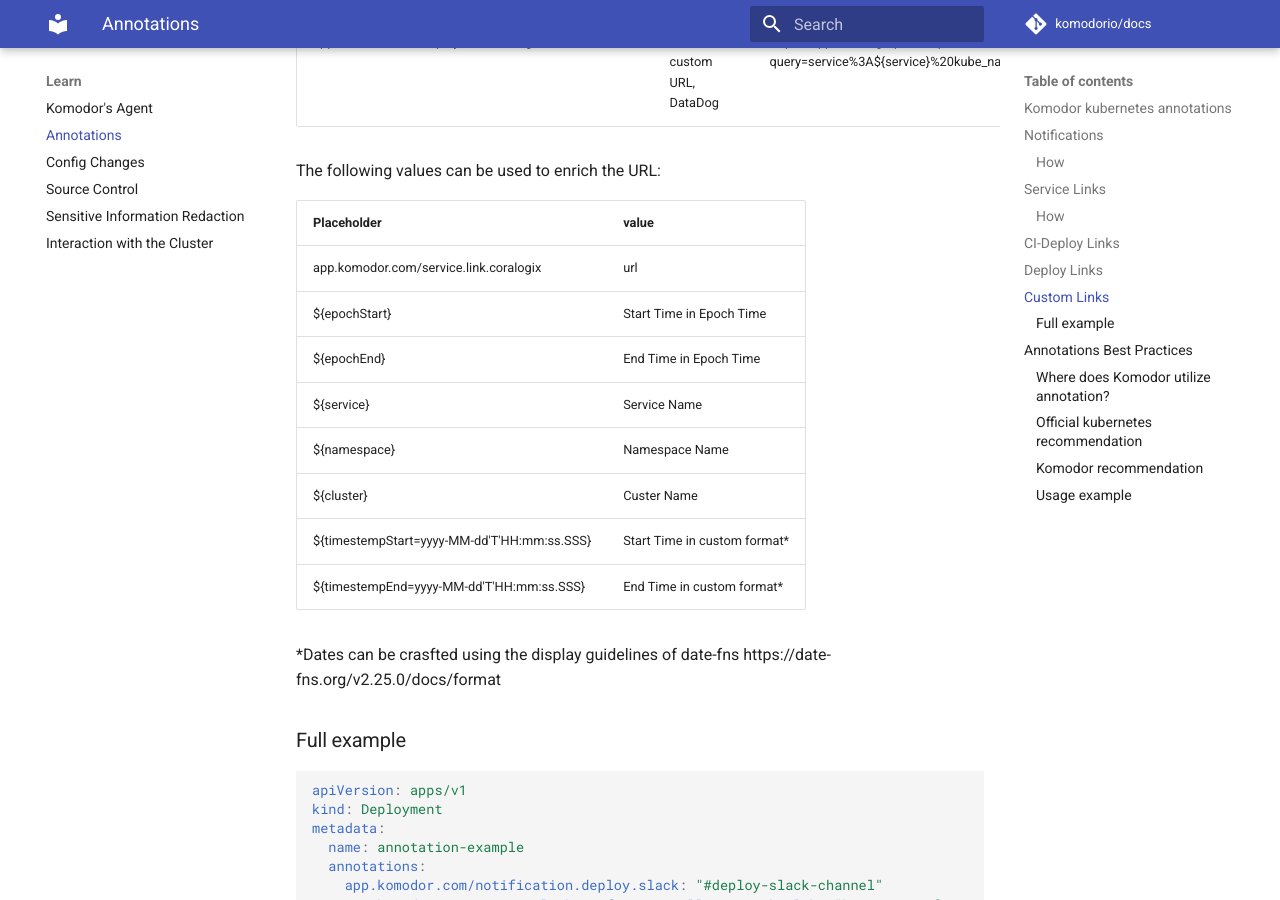
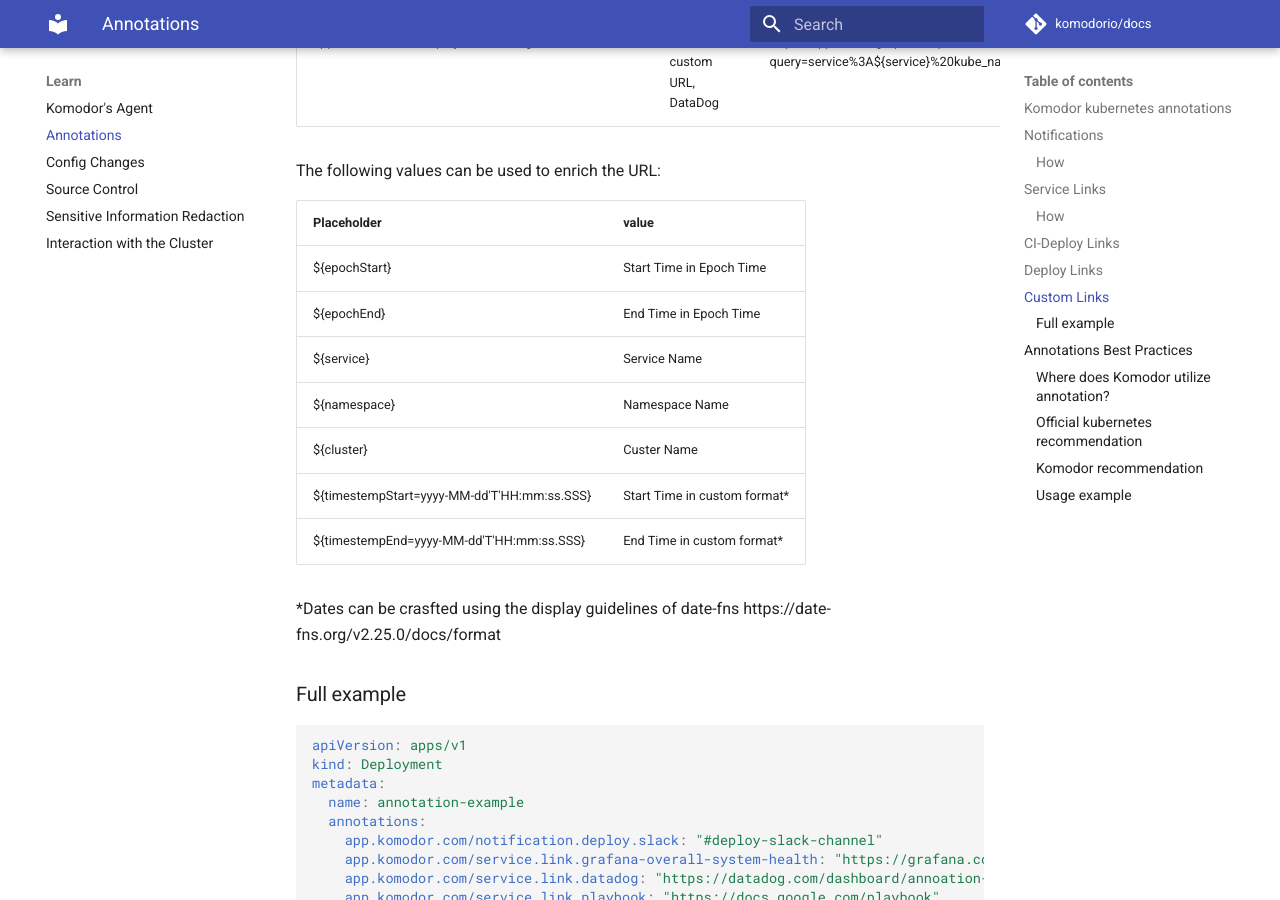
Before and after one commit to komodorio/docs, an MkDocs documentation site: the page built from docs/Learn/Annotations.md, in a window 1280 px wide and 900 px high, scrolled down 3490 px. Built offline with MkDocs 1.6.1 and Material for MkDocs 9.7.7, drawn with Linux system fonts in a browser that asks for light colours; comment, search, counter and statistics services are not loaded.

Commit message:
Update Annotations.md

```diff
--- a/docs/Learn/Annotations.md
+++ b/docs/Learn/Annotations.md
@@ -104,7 +104,6 @@ The following values can be used to enrich the URL:
 
 | Placeholder                         | value |
 |------------------------------------|--------|
-| app.komodor.com/service.link.coralogix   | url    |
 |${epochStart} | Start Time in Epoch Time|
 |${epochEnd} | End Time in Epoch Time|
 |${service} | Service Name|
```
